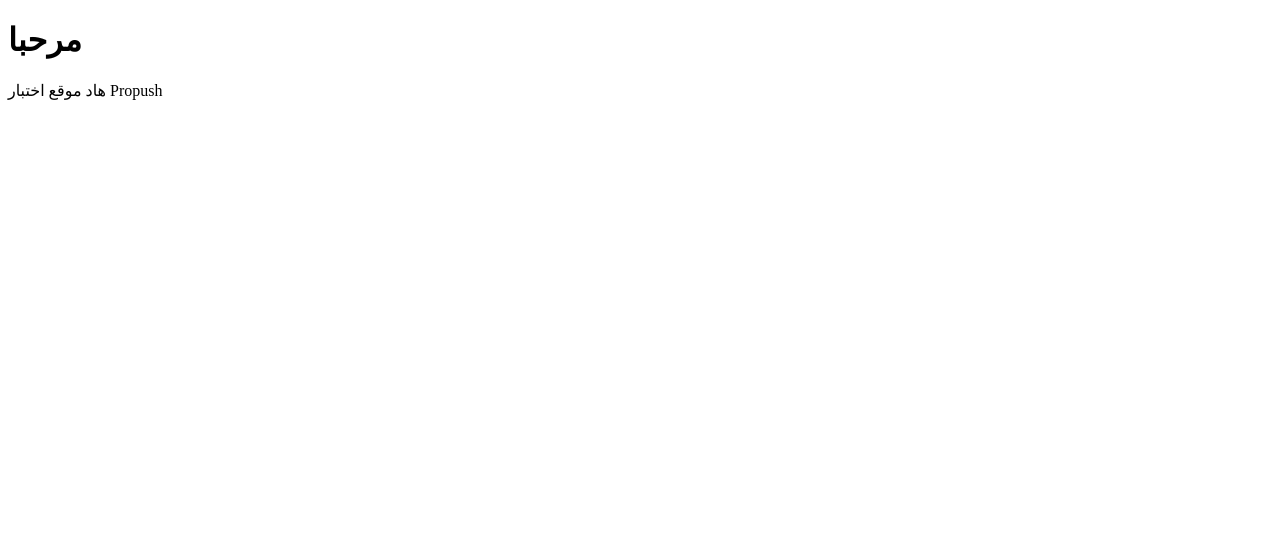
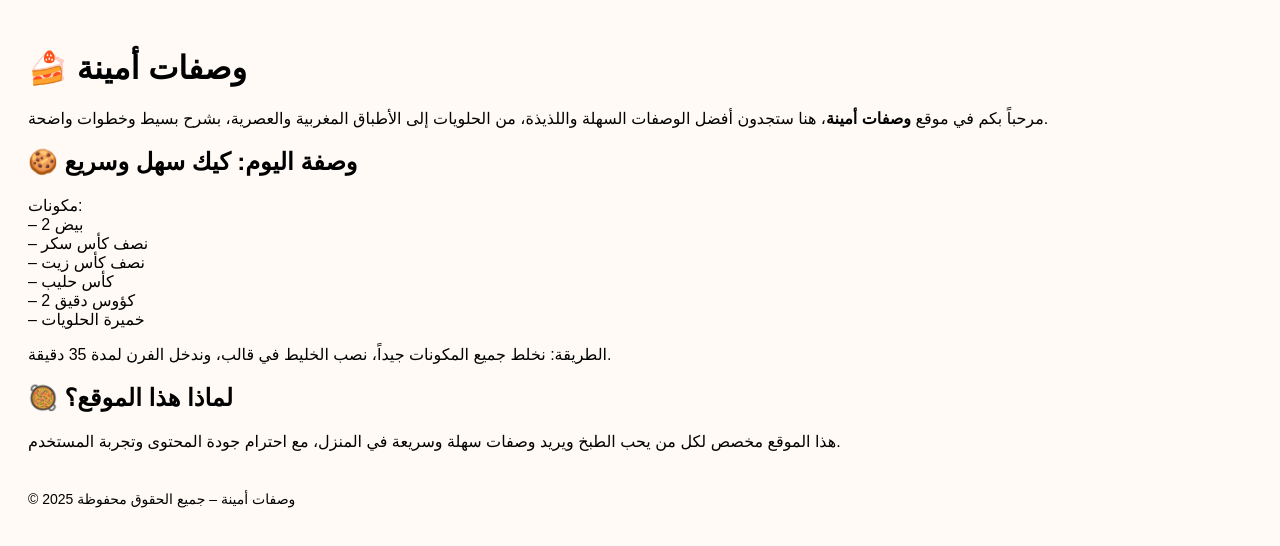
Before and after one commit to Sweets1Salma/propush-test, a plain HTML site: page index.html in a window 1280 px wide. Drawn offline with Linux system fonts and the light colour scheme.

Commit message:
Update index.html

```diff
--- a/index.html
+++ b/index.html
@@ -3,10 +3,46 @@
 <head>
   <meta charset="UTF-8">
   <meta name="pushsdk" content="b7696e44f15553a287dc49948ed3865f">
-  <title>Propush Test</title>
+  <title>وصفات أمينة | وصفات سهلة ولذيذة</title>
+  <meta name="description" content="موقع وصفات طبخ سهلة وسريعة، حلويات، أطباق مغربية وعصرية خطوة بخطوة.">
 </head>
-<body>
-  <h1>مرحبا</h1>
-  <p>هاد موقع اختبار Propush</p>
+<body style="font-family: Arial; background:#fffaf5; padding:20px;">
+
+  <h1>🍰 وصفات أمينة</h1>
+  <p>
+    مرحباً بكم في موقع <strong>وصفات أمينة</strong>،
+    هنا ستجدون أفضل الوصفات السهلة واللذيذة،
+    من الحلويات إلى الأطباق المغربية والعصرية،
+    بشرح بسيط وخطوات واضحة.
+  </p>
+
+  <h2>🍪 وصفة اليوم: كيك سهل وسريع</h2>
+  <p>
+    مكونات:
+    <br>– 2 بيض
+    <br>– نصف كأس سكر
+    <br>– نصف كأس زيت
+    <br>– كأس حليب
+    <br>– 2 كؤوس دقيق
+    <br>– خميرة الحلويات
+  </p>
+  <p>
+    الطريقة:
+    نخلط جميع المكونات جيداً،
+    نصب الخليط في قالب،
+    وندخل الفرن لمدة 35 دقيقة.
+  </p>
+
+  <h2>🥘 لماذا هذا الموقع؟</h2>
+  <p>
+    هذا الموقع مخصص لكل من يحب الطبخ
+    ويريد وصفات سهلة وسريعة في المنزل،
+    مع احترام جودة المحتوى وتجربة المستخدم.
+  </p>
+
+  <footer style="margin-top:40px; font-size:14px;">
+    © 2025 وصفات أمينة – جميع الحقوق محفوظة
+  </footer>
+
 </body>
 </html>
```
